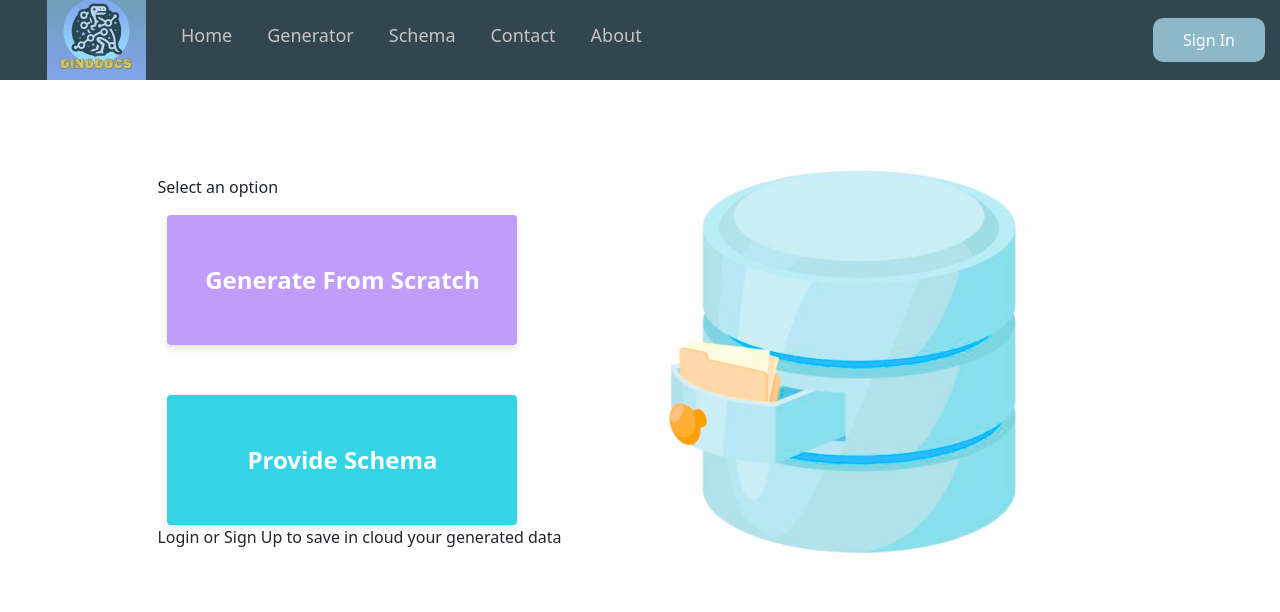
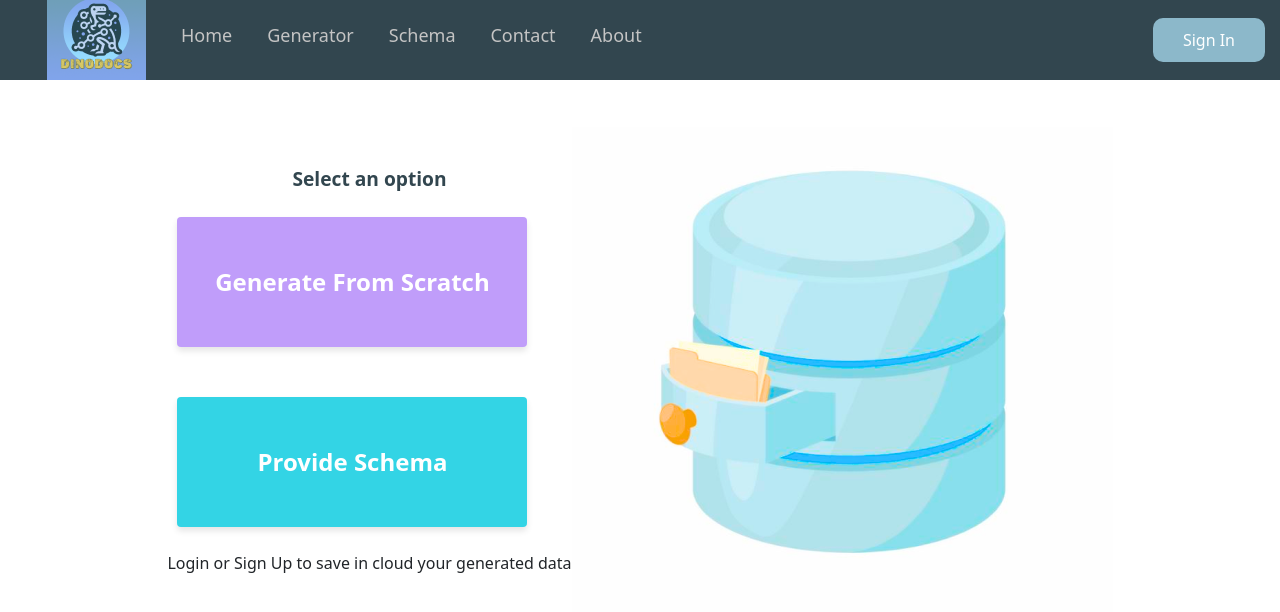
Before and after one commit to DinoDocs-321/dino-docs, a React (Create React App) app in the folder dinoreact/: page / in a window 1280 px wide. Shown: the top 612 px of the page. Built offline with nearby package versions, Linux system fonts and the light colour scheme.

Commit message:
homepage changes

```diff
--- a/dinoreact/src/pages/homepage/homepage.css
+++ b/dinoreact/src/pages/homepage/homepage.css
@@ -2,9 +2,13 @@
     display: flex;
     justify-content: space-between;
     align-items: center;
-    gap: 20px;
 }
 
+.selectoption{
+    font-weight: bold;
+    font-size: larger;
+    color: #32464F;
+}
 
 .homepageimg {
     max-width: 100%;
--- a/dinoreact/src/pages/homepage/homepage.jsx
+++ b/dinoreact/src/pages/homepage/homepage.jsx
@@ -9,7 +9,7 @@ const Homepage = () => {
     <Container className="justify-content-md-center">
       <div className='homepage'>
         <div className='homepageleft'>
-          <p>Select an option</p>
+          <p className="text-center mt-4 mb-4 selectoption">Select an option</p>
           <Link to="/converter">
             <button className='GFSbtn'>
               Generate From Scratch
@@ -21,7 +21,7 @@ const Homepage = () => {
               Provide Schema
             </button>
           </Link>
-          <p className="justify-content-center">Login or Sign Up to save in cloud your generated data</p>
+          <p className="justify-content-center text-center mt-4 mb-4">Login or Sign Up to save in cloud your generated data</p>
         </div>
         <div className='homepageright'>
           <img src={assets.homepageimg} alt="homepageimg" className='homepageimg' />
```
